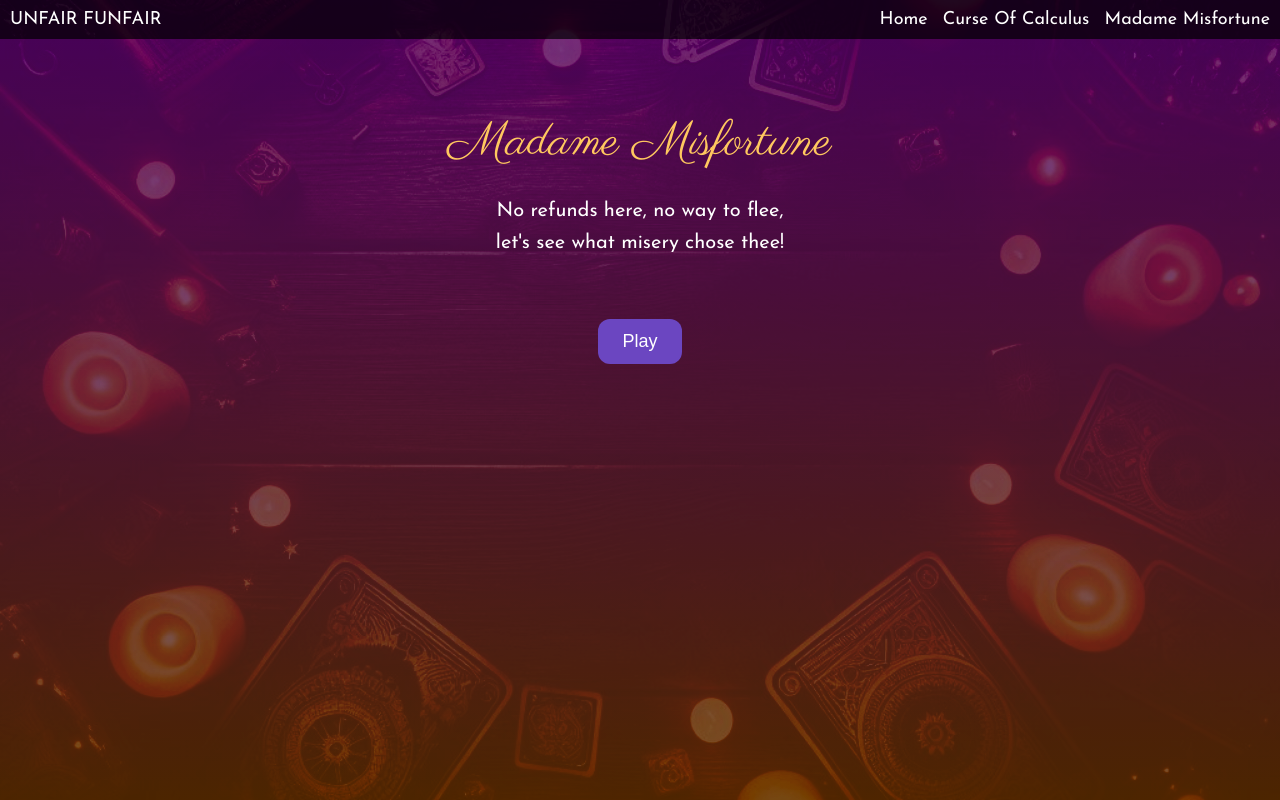
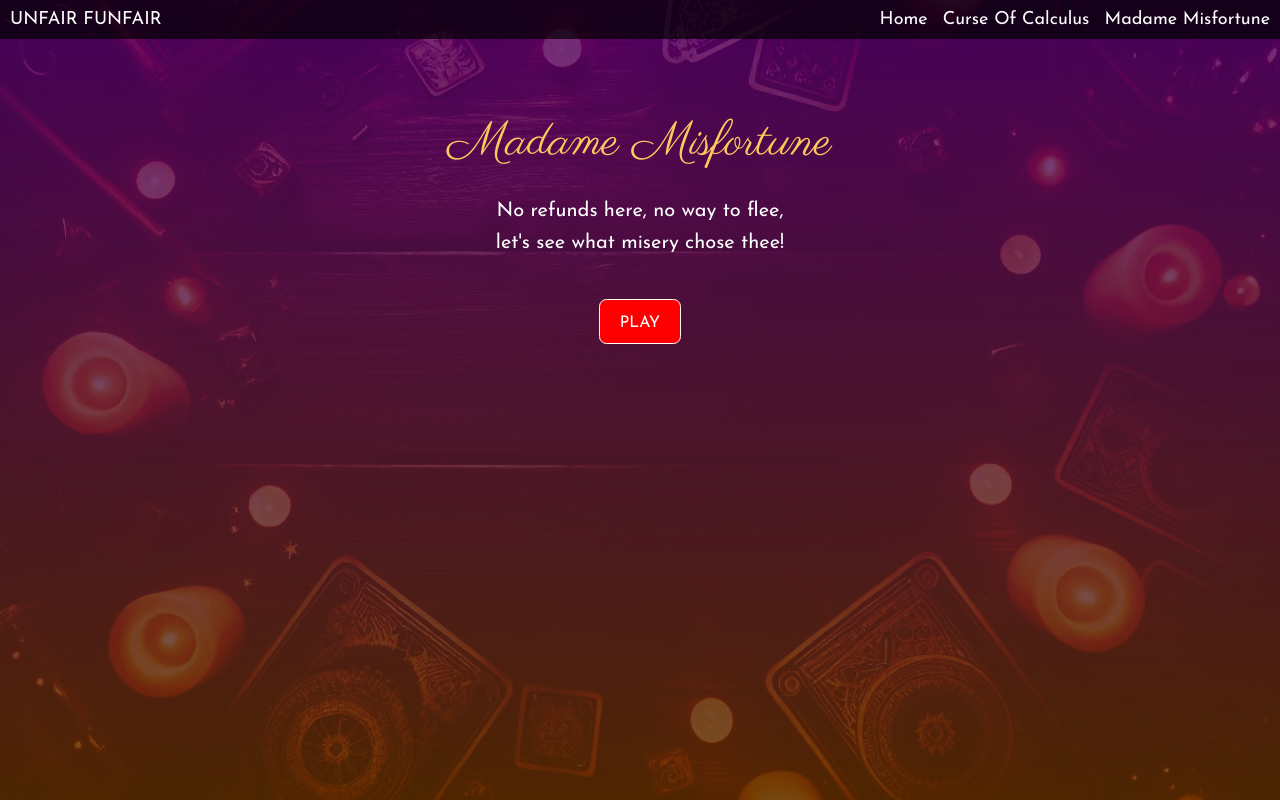
Before and after one commit to appelqvistelias/misfortunate-unfair-funfair, a Next.js app: page /madame-misfortune in a window 1280 px wide. Built offline with nearby package versions, Linux system fonts and the light colour scheme.

Commit message:
added styling to button

```diff
--- /dev/null
+++ b/src/components/Button/Button.module.css
@@ -0,0 +1,21 @@
+.button {
+  background-color: black;
+  color: white;
+  padding: 1.5rem 2rem 1.2rem 2rem;
+  font-size: 1.25rem;
+  border-radius: 0.75rem;
+  cursor: pointer;
+  font-family: inherit;
+  font-size: 1.6rem;
+  text-transform: uppercase;
+  border: 1px solid white;
+}
+
+.button:not(:disabled):hover {
+  background-color: #000 !important;
+}
+
+.button:disabled {
+  background-color: #444;
+  cursor: not-allowed;
+}
--- a/src/components/Button/Button.tsx
+++ b/src/components/Button/Button.tsx
@@ -1,34 +1,21 @@
-"use client";
-
 import React from "react";
+import styles from "./Button.module.css";
 
 type ButtonProps = {
   text: string;
   onClick: () => void;
+  disabled?: boolean;
   style?: React.CSSProperties;
-  disabled?: boolean;
 };
 
-const Button: React.FC<ButtonProps> = ({
-  text,
-  onClick,
-  style,
-  disabled = false,
-}) => {
-  const defaultStyle: React.CSSProperties = {
-    backgroundColor: disabled ? "#a0aec0" : "#6b46c1",
-    color: "white",
-    padding: "12px 24px",
-    fontSize: "18px",
-    borderRadius: "12px",
-    border: "none",
-    cursor: disabled ? "not-allowed" : "pointer",
-    transition: "background-color 0.2s ease",
-    ...style,
-  };
-
+const Button: React.FC<ButtonProps> = ({ text, onClick, disabled, style }) => {
   return (
-    <button onClick={onClick} disabled={disabled} style={defaultStyle}>
+    <button
+      onClick={onClick}
+      disabled={disabled}
+      className={styles.button}
+      style={style}
+    >
       {text}
     </button>
   );
--- a/src/games/madame-misfortune/MadameMisfortune.tsx
+++ b/src/games/madame-misfortune/MadameMisfortune.tsx
@@ -139,7 +139,7 @@ export default function MadameMisfortuneGame() {
               text={loading ? "Processing..." : "Play"}
               onClick={handlePlayClick}
               disabled={loading}
-              style={{ marginTop: "20px" }}
+              style={{ background: "red" }}
             />
           )}
           {step === "choose" &&
```
